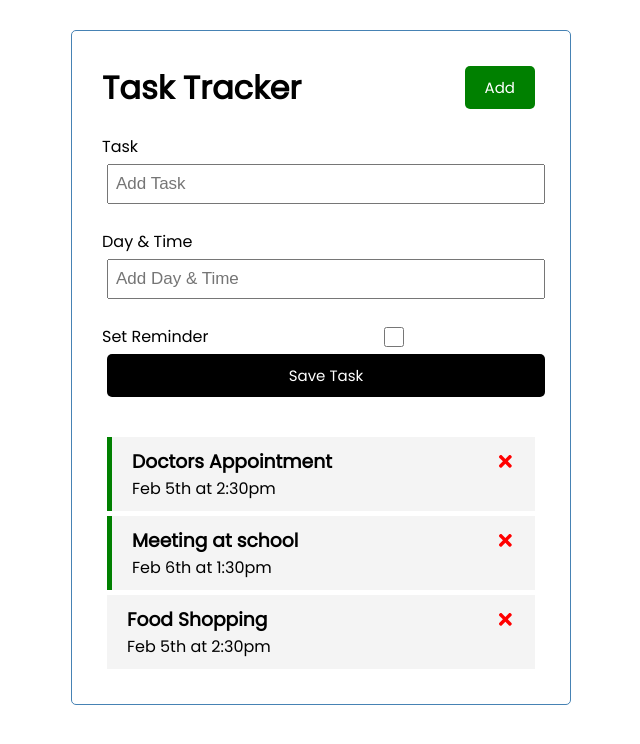
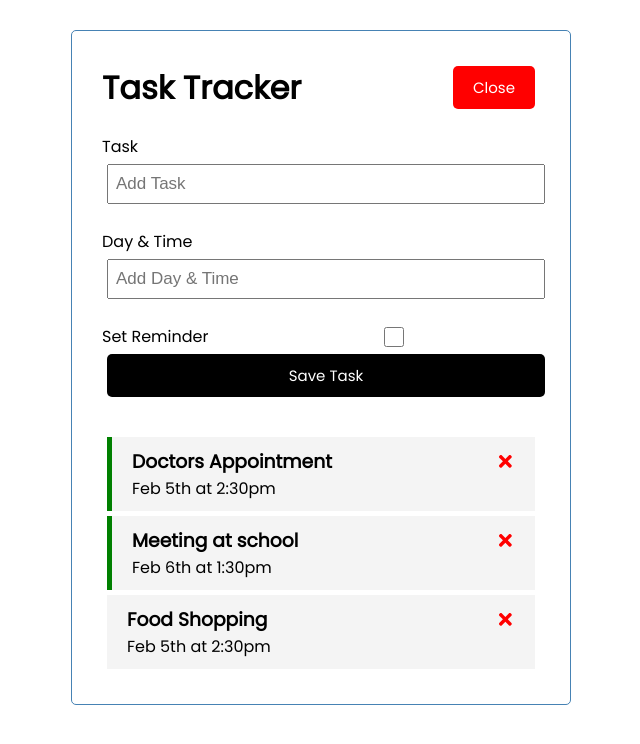
Before and after one commit to DylanAttal/task-tracker, a React (Create React App) app: page / in a window 1280 px wide. Both pictures are taken after a click on the button "Add". Shown: the top 744 px of the page, without its empty margins (319-959 px from the left). Built offline with nearby package versions, Linux system fonts and the light colour scheme.

Commit message:
fleshes out AddTask logic

```diff
--- a/src/App.js
+++ b/src/App.js
@@ -4,6 +4,7 @@
 import { useState } from 'react'
 
 function App() {
+  const [showAddTask, setShowAddTask] = useState(false)
   const [tasks, setTasks] = useState([
     {
       id: 1,
@@ -37,10 +38,19 @@
     )
   }
 
+  const addTask = (task) => {
+    const id = Math.floor(Math.random() * 10000) + 1
+    const newTask = { id, ...task }
+    setTasks([...tasks, newTask])
+  }
+
   return (
     <div className='container'>
-      <Header />
-      <AddTask />
+      <Header
+        onAdd={() => setShowAddTask(!showAddTask)}
+        showAdd={showAddTask}
+      />
+      {showAddTask && <AddTask onAdd={addTask} />}
       {tasks.length > 0 ? (
         <Tasks tasks={tasks} onDelete={deleteTask} onToggle={toggleReminder} />
       ) : (
--- a/src/components/AddTask.js
+++ b/src/components/AddTask.js
@@ -1,12 +1,27 @@
 import { useState } from 'react'
 
-const AddTask = () => {
+const AddTask = ({ onAdd }) => {
   const [text, setText] = useState('')
   const [day, setDay] = useState('')
   const [reminder, setReminder] = useState(false)
 
+  const onSubmit = (e) => {
+    e.preventDefault()
+
+    if (!text) {
+      alert('Please add a task')
+      return
+    }
+
+    onAdd({ text, day, reminder })
+
+    setText('')
+    setDay('')
+    setReminder(false)
+  }
+
   return (
-    <form className='add-form'>
+    <form className='add-form' onSubmit={onSubmit}>
       <div className='form-control'>
         <label htmlFor='task'>Task</label>
         <input
@@ -31,6 +46,7 @@
         <label htmlFor='reminder'>Set Reminder</label>
         <input
           id='reminder'
+          checked={reminder}
           type='checkbox'
           value={reminder}
           onChange={(e) => setReminder(e.currentTarget.checked)}
--- a/src/components/Header.js
+++ b/src/components/Header.js
@@ -1,15 +1,15 @@
 import PropTypes from 'prop-types'
 import Button from './Button'
 
-const Header = ({ title }) => {
-  const onClick = () => {
-    console.log('click')
-  }
-
+const Header = ({ title, onAdd, showAdd }) => {
   return (
     <header className='header'>
       <h1>{title}</h1>
-      <Button color='green' text='Add' onClick={onClick} />
+      <Button
+        color={showAdd ? 'red' : 'green'}
+        text={showAdd ? 'Close' : 'Add'}
+        onClick={onAdd}
+      />
     </header>
   )
 }
```
